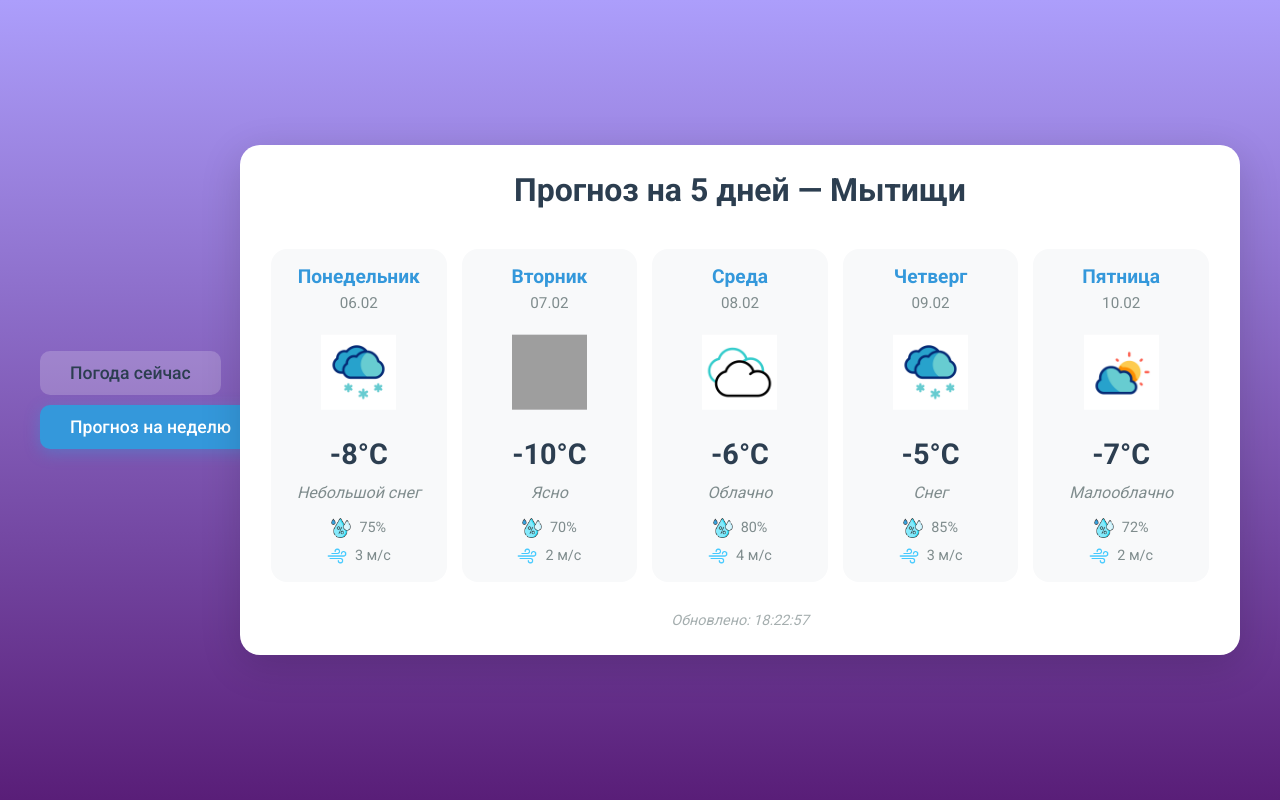
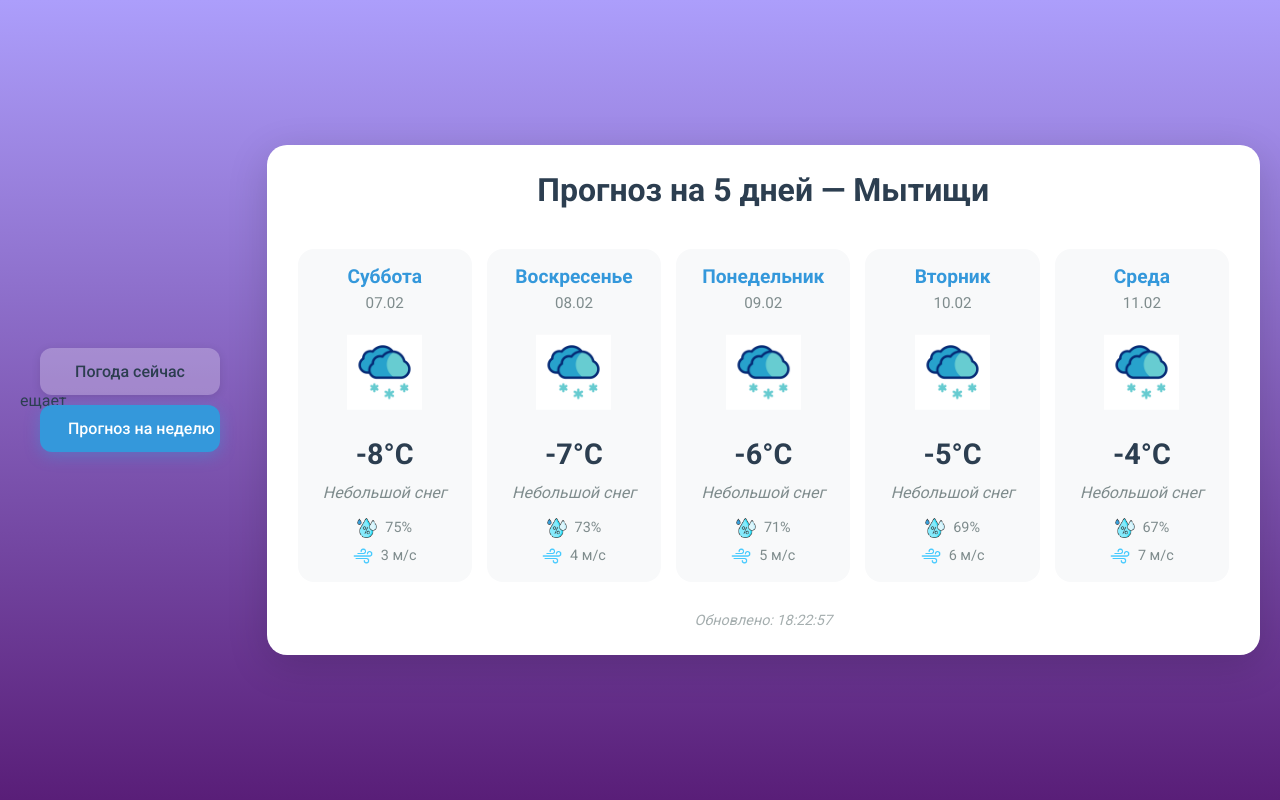
Before and after one commit to Rom2555/weather_web, a Flask app: page /forecast in a window 1280 px wide. Run offline with Flask 3, Linux system fonts and the light colour scheme; parts of the project's set-up code (start-up, migrations or seed data) failed here and were passed over; grey boxes are pictures that could not be loaded.

Commit message:
Исправления UI и логики погодного приложения

```diff
--- a/app.py
+++ b/app.py
@@ -109,14 +109,28 @@ def weather_api():
 @app.route('/api/forecast')
 def forecast_api():
     try:
-        # Mock данные для тестирования (API недоступен из этой среды)
-        forecast_list = [
-            {'day_name': 'Понедельник', 'date': '06.02', 'temp': -8, 'desc': 'Небольшой снег', 'icon': '13d', 'humidity': 75, 'wind_speed': 3},
-            {'day_name': 'Вторник', 'date': '07.02', 'temp': -10, 'desc': 'Ясно', 'icon': '01d', 'humidity': 70, 'wind_speed': 2},
-            {'day_name': 'Среда', 'date': '08.02', 'temp': -6, 'desc': 'Облачно', 'icon': '03d', 'humidity': 80, 'wind_speed': 4},
-            {'day_name': 'Четверг', 'date': '09.02', 'temp': -5, 'desc': 'Снег', 'icon': '13d', 'humidity': 85, 'wind_speed': 3},
-            {'day_name': 'Пятница', 'date': '10.02', 'temp': -7, 'desc': 'Малооблачно', 'icon': '02d', 'humidity': 72, 'wind_speed': 2},
-        ]
+        # Динамическая генерация данных начиная со следующего дня
+        today = datetime.now(TZ_OFFSET)
+
+        # Дни недели начиная с понедельника (соответствует weekday())
+        days = ['Понедельник', 'Вторник', 'Среда', 'Четверг', 'Пятница', 'Суббота', 'Воскресенье']
+
+        forecast_list = []
+
+        for i in range(5):
+            next_day = today + timedelta(days=i+1)
+            day_name = days[next_day.weekday()]
+            date_str = next_day.strftime('%d.%m')
+
+            forecast_list.append({
+                'day_name': day_name,
+                'date': date_str,
+                'temp': -8 + i,
+                'desc': 'Небольшой снег',
+                'icon': '13d',
+                'humidity': 75 - i*2,
+                'wind_speed': 3 + i
+            })
 
         return jsonify({
             "city": "Мытищи",
--- a/static/style.css
+++ b/static/style.css
@@ -50,7 +50,7 @@ body.night {
 
 .container {
     width: 100%;
-    max-width: 1000px;
+    max-width: 1200px;
     background: var(--bg-card);
     border-radius: var(--border-radius);
     box-shadow: var(--shadow);
@@ -440,17 +469,20 @@ body.night {
 }
 
 .nav-btn {
-    padding: 12px 30px;
+    padding: 14px 28px;
     border: none;
-    border-radius: 10px;
-    font-size: 1.1rem;
+    border-radius: 12px;
+    font-size: 1rem;
     font-weight: 500;
     cursor: pointer;
-    background: rgba(255, 255, 255, 0.2);
+    background: rgba(255, 255, 255, 0.25);
     color: var(--text-primary);
     transition: all 0.3s ease;
     text-decoration: none;
     white-space: nowrap;
+    width: 180px;
+    text-align: center;
+    box-shadow: 0 2px 10px rgba(0, 0, 0, 0.1);
 }
 
 .nav-btn:hover {
--- a/templates/forecast.html
+++ b/templates/forecast.html
@@ -1,4 +1,4 @@
-<!DOCTYPE html>
+ещает<!DOCTYPE html>
 <html lang="ru">
 <head>
     <meta charset="UTF-8">
@@ -81,7 +81,7 @@
         function updateForecast() {
             const requestTime = new Date();
 
-            fetch('/api/forecast')
+            fetch('/api/forecast?t=' + new Date().getTime())
                 .then(response => response.json())
                 .then(data => {
                     if (data.error) {
```
Also changed, not shown: other parts of static/style.css (+42 -4 lines).
